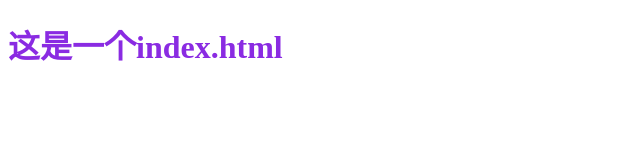
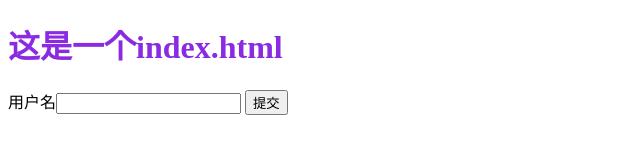
Before and after one commit to crystalcici/node-server, a website: page public/index.html in a window 1280 px wide. Shown: the whole page, without its empty margins (0-640 px from the left). Drawn offline with Linux system fonts and the light colour scheme.

Commit message:
处理请求问题

```diff
--- a/public/index.html
+++ b/public/index.html
@@ -8,6 +8,10 @@
 </head>
 <body>
   <h1>这是一个index.html</h1>
+  <form action="/form" method="post" autocomplete="off">
+    <label>用户名<input type="text" name="username"></input></label>
+    <button type="submit">提交</button>
+  </form>
   <script src="main.js"></script>
 </body>
 </html>
```
Also changed, not shown: index.ts (+7 -1 lines), 1 other file.
